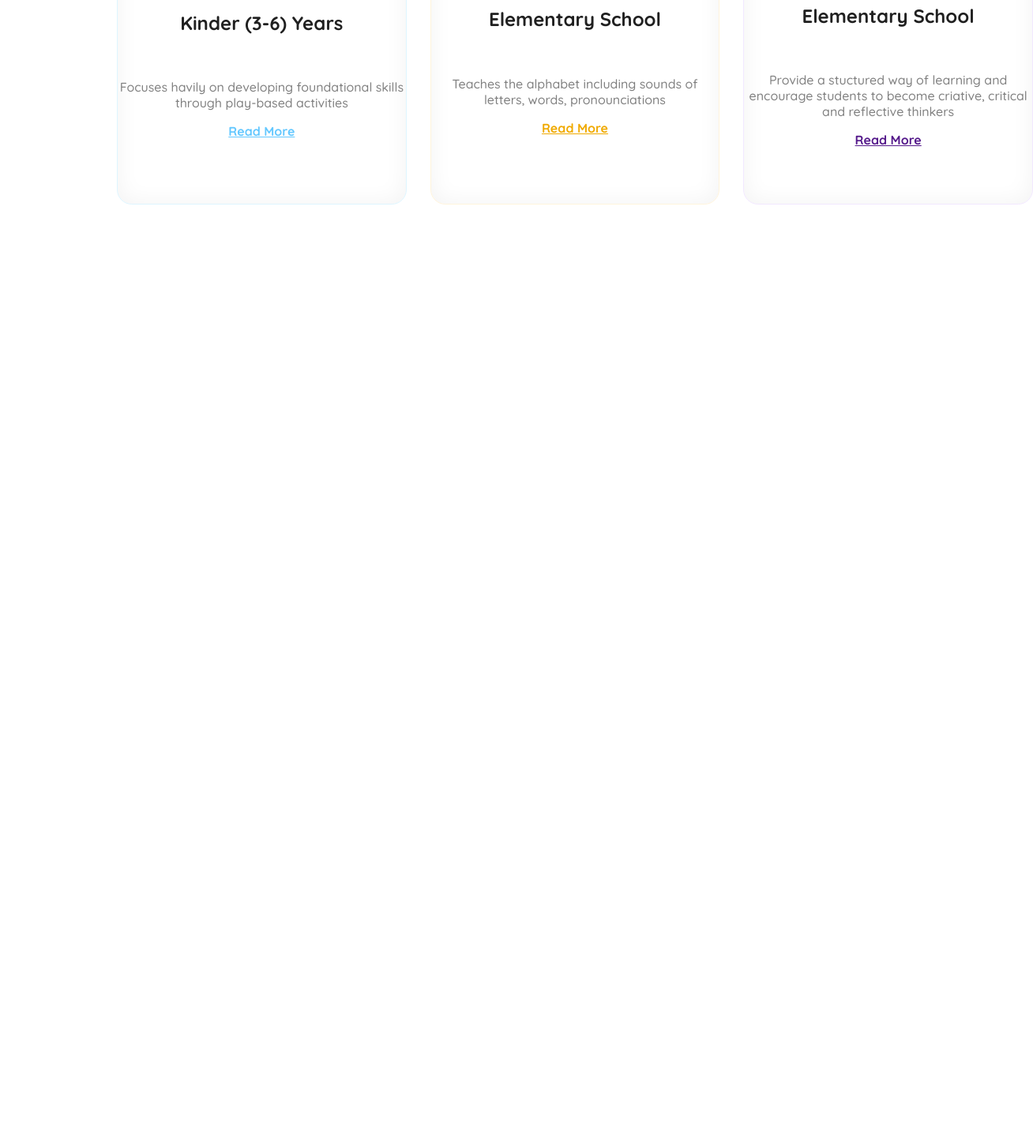
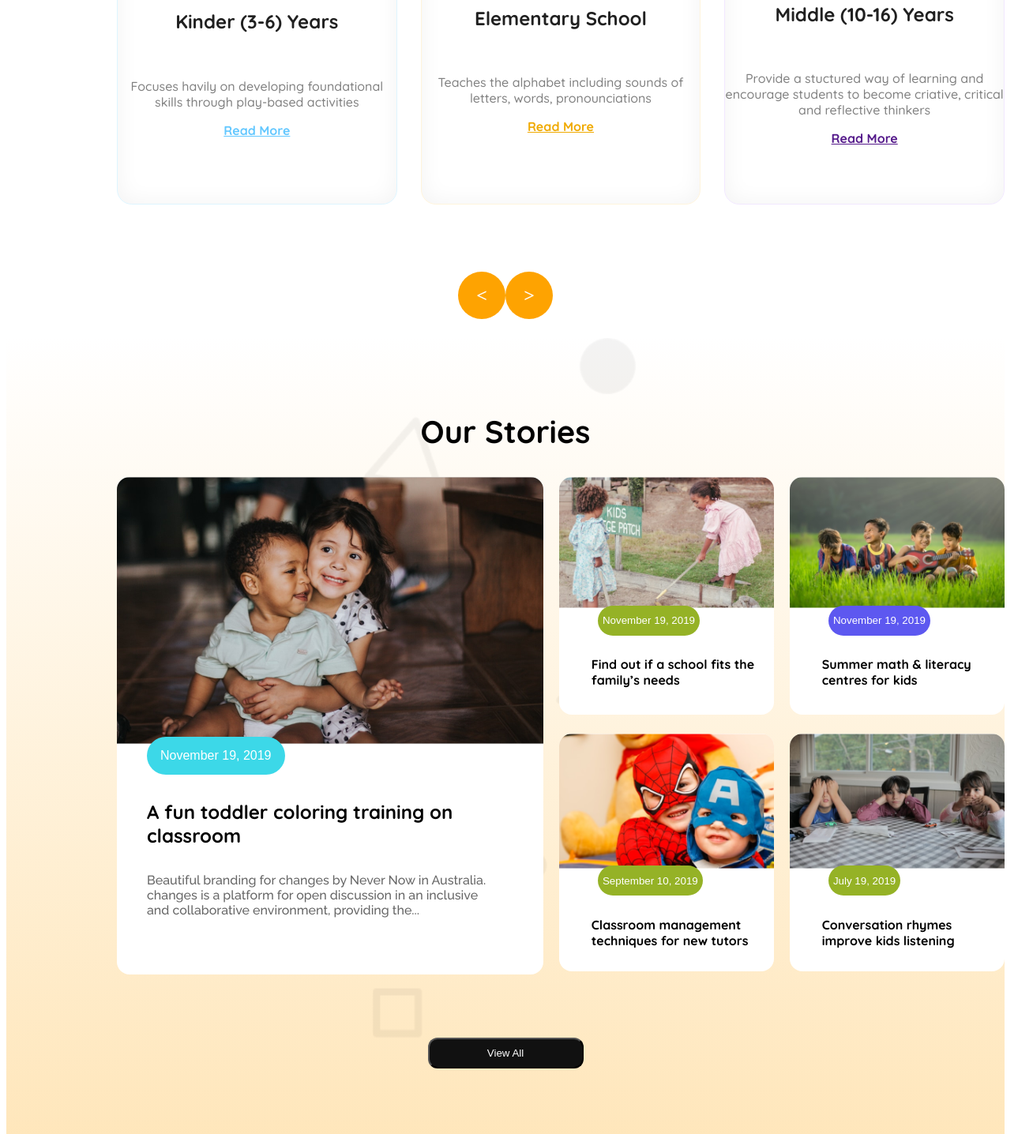
Before and after one commit to nosratict14023/Assignment2-Kids-School, a plain HTML site: page index.html in a window 1280 px wide. Shown: the part 1396-2832 px from the top of the page at 79% size, 1308 px wide, since content can reach past the window. Before the commit the page ends 1832 px from the top, so only its background shows below. Drawn offline with Linux system fonts and the light colour scheme.

Commit message:
story commit

```diff
--- a/index.html
+++ b/index.html
@@ -9,7 +9,10 @@
 <link rel="preconnect" href="https://fonts.gstatic.com" crossorigin>
 <link href="https://fonts.googleapis.com/css2?family=Fira+Sans:ital,wght@0,100;0,200;0,300;0,400;0,500;0,600;0,700;0,800;0,900;1,100;1,200;1,300;1,400;1,500;1,600;1,700;1,800;1,900&family=Open+Sans:ital,wght@0,300..800;1,300..800&family=Quicksand:wght@300..700&family=Work+Sans:ital,wght@0,100..900;1,100..900&display=swap" rel="stylesheet">
 <link rel="stylesheet" href="https://cdnjs.cloudflare.com/ajax/libs/font-awesome/6.7.2/css/all.min.css" integrity="sha512-Evv84Mr4kqVGRNSgIGL/F/aIDqQb7xQ2vcrdIwxfjThSH8CSR7PBEakCr51Ck+w+/U6swU2Im1vVX0SVk9ABhg==" crossorigin="anonymous" referrerpolicy="no-referrer" />
-    <link rel="stylesheet" href="styles/style.css">
+<link rel="preconnect" href="https://fonts.googleapis.com">
+<link rel="preconnect" href="https://fonts.gstatic.com" crossorigin>
+<link href="https://fonts.googleapis.com/css2?family=Raleway:ital,wght@0,100..900;1,100..900&display=swap" rel="stylesheet">
+<link rel="stylesheet" href="styles/style.css">
 </head>
 <body class="quicksand-normal">
     <header >
@@ -60,12 +63,72 @@
     </div>
     <div class="curriculum-standard3 shared-style">
         <img src="assets/middle.png" alt="">
-        <h5 class="curi-header">Elementary School</h5>
+        <h5 class="curi-header">Middle (10-16) Years</h5>
         <p class="curi-description">Provide a stuctured way of learning and encourage students to become criative, critical and reflective thinkers</p>
         <a href="">Read More</a>
     </div>
+</div>
+<div class="arrow">
+    <button class="arrow-btn"> < </button>
+    <button class="arrow-btn"> > </button>
+</div>
+        </section>
+        <section class="story-container">
+            <h2 class="storys-heading">Our Stories</h2>
+            <div class="image-container">
+                <div class="first-story">
+                    <img src="assets/story-1.png" alt="">
+                    <button>November 19, 2019</button>
+                    <h4>A fun toddler coloring training on
+                        classroom</h4>
+                        <p class="raleway-normal">Beautiful branding for changes by Never Now in Australia.
+                            changes is a platform for open discussion in an inclusive and
+                            collaborative environment, providing the...</p>
+                </div>
+                <div class="second-img-cont">
+                    <div class="story">
+                        <img src="assets/story-2.png" alt="">
+                        <button class="btnclr2">November 19, 2019</button>
+                        <h5>Find out if a school fits the
+                            family’s needs</h5>
+                    </div>
+                    <div class="story">
+                        <img src="assets/story-3.png" alt="">
+                        <button class="btnclr">November 19, 2019</button>
+                        <h5>Summer math & literacy
+                            centres for kids</h5>
+                    </div>
+                    <div class="repeat story">
+                        <img src="assets/story-3.png" alt="">
+                        <button class="btnclr">November 19, 2019</button>
+                        <h5>Summer math & literacy
+                            centres for kids</h5>
+                    </div>
+                    <div class="repeat story">
+                        <img src="assets/story-3.png" alt="">
+                        <button class="btnclr">November 19, 2019</button>
+                        <h5>Summer math & literacy
+                            centres for kids</h5>
+                    </div>
 
-</div>
+                    <div class="story">
+                        <img src="assets/story-4.png" alt="">
+                        <button class="btnclr2">September 10, 2019</button>
+                        <h5>Classroom management
+                            techniques for new tutors</h5>
+                    </div>
+                    <div class="story">
+                        <img src="assets/story-5.png" alt="">
+                        <button class="btnclr2">July 19, 2019</button>
+                        <h5>Conversation rhymes
+                            improve kids listening</h5>
+                    </div>
+
+                </div>
+
+            </div>
+            <div class="center-btn" ><button class="story-btn">View All</button></div>
+
         </section>
     </main>
     <footer></footer>
--- a/styles/style.css
+++ b/styles/style.css
@@ -4,6 +4,12 @@
   font-weight: 400;
   font-style: normal;
 }
+.raleway-normal {
+    font-family: "Raleway", serif;
+    font-optical-sizing: auto;
+    font-weight: 400;
+    font-style: normal;
+  }
 /* Shared style */
 
 .btn-primary{
@@ -126,7 +132,6 @@ background: rgb(254, 163, 1);
     max-width: 1440px;
     height: 879px;
     margin-left: 0;
-    /* margin-top: 675px; */
     padding: 60px 0px 60px 0px;
      background-image: url(../assets/bg.png);
      background-repeat: no-repeat;
@@ -142,13 +147,10 @@ background: rgb(254, 163, 1);
     max-width: 1160px;
     height: 482px;
     margin-left: 140px;
-    margin-right: -140px;
     margin-top: 197px;
-    margin-bottom: -197px;
     display: grid;
     grid-template-columns: repeat(3,1fr);
     gap: 30px;
-
 }
 .shared-style{
     max-width:367.8px;
@@ -160,7 +162,6 @@ background: rgb(254, 163, 1);
     flex-direction: column;
     justify-content: center;
     align-items: center;
-
 }
 .curriculum-standard1{
     border: 0.94px solid rgb(222, 245, 255);
@@ -205,8 +206,136 @@ background: rgb(254, 163, 1);
     text-align: center;
     color: rgb(128, 128, 128);
 }
+.arrow{
+    display: flex;
+    align-items: center;
+    justify-content: center;
+    padding-top: 80px;
+}
+.arrow-btn{
+    position: relative;
+    width: 60px;
+    height: 60px;
+    border: none;
+    border-radius: 30px;
+    background: rgb(254, 163, 1);
+    font-family: fon;
+    font-size: 1.5rem;
+    font-weight: 900;
+    color: rgb(255,255,255);
+}
+.image-container{
+    display: flex;
+    gap: 20px;
+    margin-left: 140px;
+}
+.first-story{
+    max-width: 540px;
+    height: 630px;
+    border-radius: 16px;
+    background-color: rgb(255,255,255);
+}
+.first-story img{
+    width: 100%;
+    border-radius: 16px 16px 0px 0px;
+    background: url(),rgb(217, 217, 217);
+}
+.first-story button{
+    width: 174.51px;
+    height: 47.93px;
+    margin-left: 38px;
+    margin-top: -30px;
+    border: none;
+    border-radius: 47.93px;
+    background: rgb(60, 216, 232);
+    font-size: 1rem;
+    font-weight: 500;
+    color: rgb(255, 255, 255);
+}
+.first-story h4{
+    max-width: 402px;
+    margin-left: 38px;
+    font-size: 1.5rem;
+    font-weight: 700;
+}
+.first-story p{
+   font-size: 1rem;
+   font-weight: 500;
+   color: rgb(102, 102, 102);
+   max-width: 433px;
+   margin-left: 38px;
+}
+.second-img-cont{
+    display: grid;
+    gap: 20px;
+    grid-template-columns: repeat(2,2fr);
+}
+
+/* story style */
+.story-container{
+max-width: 1440px;
+height: 1020px;
+padding: 60px 0px 60px 0px;
+background: url(../assets/bg.png),linear-gradient(0.00deg, rgba(254, 163, 1, 0.3),rgba(255, 255, 255, 0.3) 100%);
+background-repeat: no-repeat;
+background-size: cover;
+}
+.storys-heading{
+    font-size: 2.475rem;
+    font-weight: 700;
+    justify-self: center;
+}
+.story{
+    max-width: 290px;
+    height: 301px;
+    border-radius: 16px;
+    background-color: rgb(255, 255, 255);
+}
+.repeat{
+    display: none;
+}
+.story img{
+    width: 100%;
+    max-height: 182px;
+    border-radius: 16px 16px 0 0;
+}
+.story button{
+    max-width: 170px;
+    height: 38px;
+    border: none;
+    border-radius: 48px;
+    margin-left: 18%;
+   margin-top: -8vw;
+}
+.story h5{
+    font-size: 1rem;
+    font-weight: 700;
+    margin-left: 15%;
+}
+.btnclr2{
+    color: rgb(255, 255, 255);
+    background-color: rgb(149, 178, 38);
+}
+.btnclr{
+    color: rgb(255, 255, 255);
+    background-color: rgb(93, 88, 240);
+
+}
+.center-btn{
+    display: flex;
+    justify-content: center;
+}
+.story-btn{
+width: 197px;
+padding: 10px;
+margin: 80px 0;
+border-radius: 12px;
+background-color: rgb(17, 17, 17);
+color: rgb(255, 255, 255);
+}
 
 
+/* @media screen and (min-width:576px )  */
 @media screen and (max-width:576px) {
     .links , .btn-primary , .logo-title{
     display: none;
@@ -248,5 +377,14 @@ background: rgb(254, 163, 1);
     grid-template-columns: repeat(1,1fr);
     margin: auto;
 }
+.first-story{
+    display: none;
+}
+.image-container{
+    grid-template-columns: repeat(2,1fr);
+}
+.repeat{
+    display: block;
+}
 
 }
```
